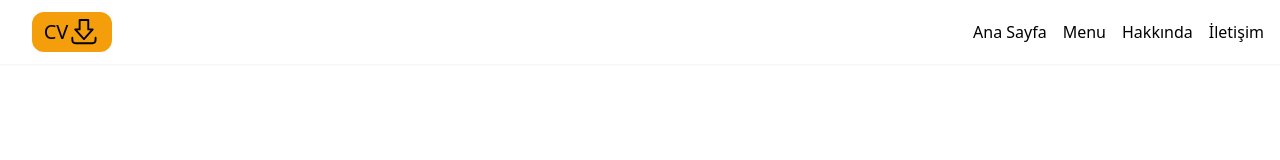
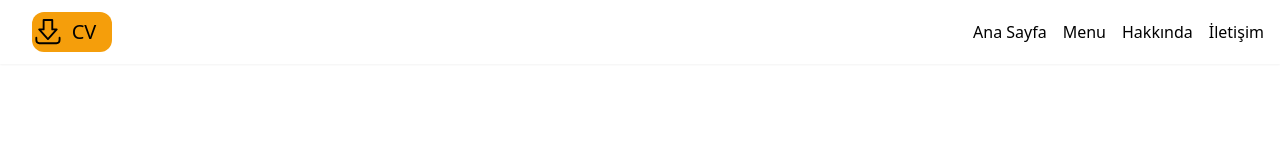
Before and after one commit to Onurakgull/my_website, a React (Create React App) app: page / in a window 1280 px wide. Shown: the top 160 px of the page. Built offline with nearby package versions, Linux system fonts and the light colour scheme.

Commit message:
Update Navbar.js

```diff
--- a/src/components/Navbar.js
+++ b/src/components/Navbar.js
@@ -6,10 +6,13 @@ const Navbar = ({toggle}) => {
         <nav className="flex justify-between items-center h-16 bg-white text-black relative shadow-sm font-momo " role="navigation">
             <Link className="pl-8 text-xl" to='/'>
             <div className="w-20 h-10 rounded-xl flex justify-center items-center bg-yellow-500 hover:bg-yellow-200 transition-colors">
-                <h1>CV</h1>
-                <svg className="w-8 h-8" viewBox="0 0 512 512" xmlns="http://www.w3.org/2000/svg"><title/><g data-name="1" id="_1"><path d="M255.13,385.54a15,15,0,0,1-11.14-5L103.67,224.93a15,15,0,0,1,11.14-25H171V63a15,15,0,0,1,15-15H324.3a15,15,0,0,1,15,15V199.89h56.16a15,15,0,0,1,11.14,25L266.27,380.58A15,15,0,0,1,255.13,385.54ZM148.53,229.89l106.6,118.25L361.74,229.89H324.3a15,15,0,0,1-15-15V78H201V214.89a15,15,0,0,1-15,15Z"/><path d="M390.84,450H119.43a65.37,65.37,0,0,1-65.3-65.29V346.54a15,15,0,0,1,30,0v38.17A35.34,35.34,0,0,0,119.43,420H390.84a35.33,35.33,0,0,0,35.29-35.29V346.54a15,15,0,0,1,30,0v38.17A65.37,65.37,0,0,1,390.84,450Z"/></g></svg>
+                <h1 className="ml-6">CV</h1>
             </div>
             </Link>
+            <a className="flex top-4 left-8 absolute" href="https://www.linkedin.com/in/onur-akg%C3%BCl25/" target="_blank" rel="noreferrer">
+            <svg className="w-8 h-8" viewBox="0 0 512 512" xmlns="http://www.w3.org/2000/svg"><title/><g data-name="1" id="_1"><path d="M255.13,385.54a15,15,0,0,1-11.14-5L103.67,224.93a15,15,0,0,1,11.14-25H171V63a15,15,0,0,1,15-15H324.3a15,15,0,0,1,15,15V199.89h56.16a15,15,0,0,1,11.14,25L266.27,380.58A15,15,0,0,1,255.13,385.54ZM148.53,229.89l106.6,118.25L361.74,229.89H324.3a15,15,0,0,1-15-15V78H201V214.89a15,15,0,0,1-15,15Z"/><path d="M390.84,450H119.43a65.37,65.37,0,0,1-65.3-65.29V346.54a15,15,0,0,1,30,0v38.17A35.34,35.34,0,0,0,119.43,420H390.84a35.33,35.33,0,0,0,35.29-35.29V346.54a15,15,0,0,1,30,0v38.17A65.37,65.37,0,0,1,390.84,450Z"/></g></svg>
+            </a>
+
             <div className="px-4 cursor-pointer md:hidden" onClick={toggle}>
             <svg fill="none" height="24" stroke="#000" stroke-linecap="round" stroke-linejoin="round" stroke-width="2" viewBox="0 0 24 24" width="24" xmlns="http://www.w3.org/2000/svg">
                 <line x1="3" x2="21" y1="12" y2="12"/><line x1="3" x2="21" y1="6" y2="6"/><line x1="3" x2="21" y1="18" y2="18"/></svg>
```
